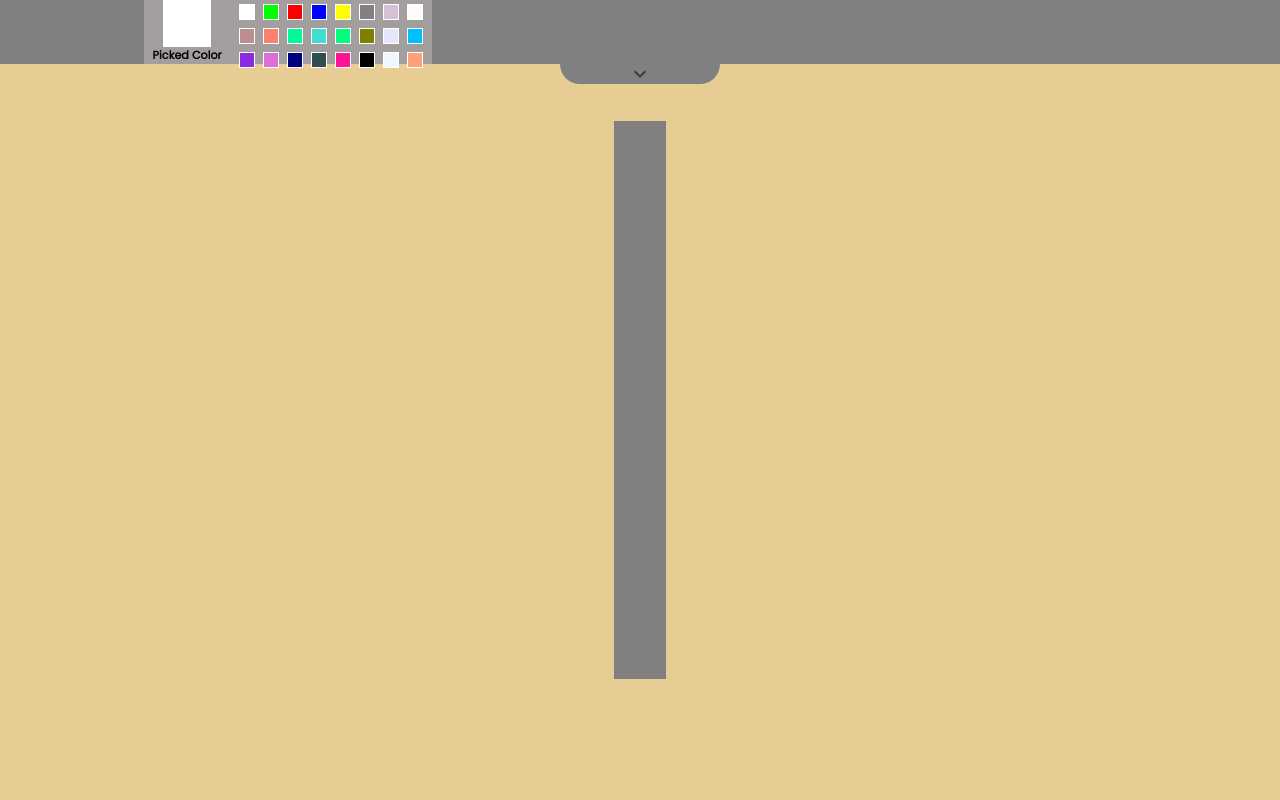
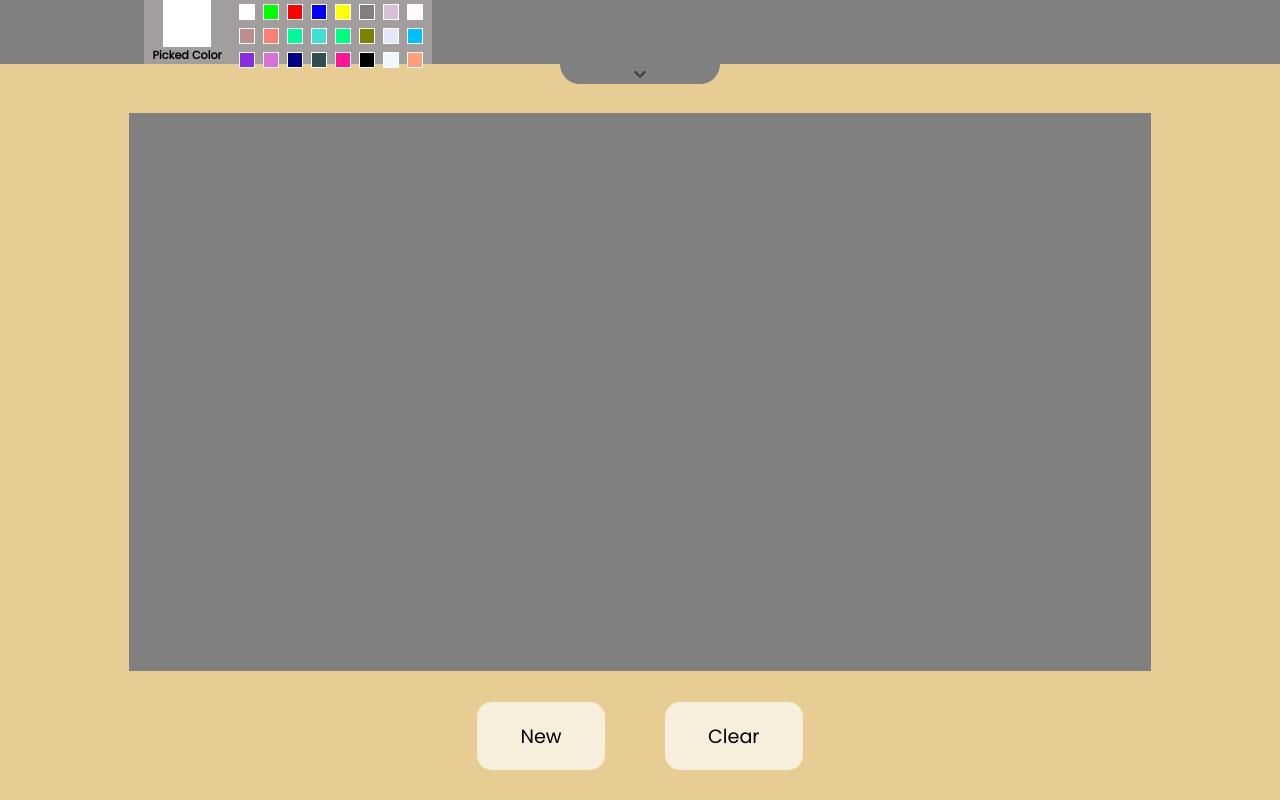
Before and after one commit to KaleIsProgramming/BitMap, a React (Create React App) app: page / in a window 1280 px wide. Both pictures are taken after a click on the button "Stwórz BitMape!". Built offline with nearby package versions, Linux system fonts and the light colour scheme.

Commit message:
Day_4
Feat: Added  clear and create new bitmap button plus made Fix: When colNum and rowNum is equal to 0 than web will ask u to put value into them

```diff
--- a/src/components/bit.tsx
+++ b/src/components/bit.tsx
@@ -4,7 +4,8 @@ import { useAppDispatch, useAppSelector } from "../store";
 import { changeColor } from "../store/slices";
 
 export const Bit = ({bitData}: any) => {
-    const {activeColor, colNum} = useAppSelector(state => state.bitmapSlice);
+    const {colNum} = useAppSelector(state => state.otherSlice);
+    const {activeColor} = useAppSelector(state => state.bitmapSlice);
     const bitDiv = useRef<HTMLHeadingElement>(null);
     const bitWidth = (1 / colNum * 100) + "%";
 
--- a/src/components/bitmap.tsx
+++ b/src/components/bitmap.tsx
@@ -1,10 +1,24 @@
+import { useNavigate } from "react-router-dom";
 import styled from "@emotion/styled";
 import { BitRow } from "./bitRow";
 import { useAppSelector } from "../store";
 
 export const Bitmap = () => {
+    const navigate = useNavigate();
     const bitMapArray = [];
     const {rowNum ,colNum} = useAppSelector(state => state.otherSlice);
+
+    const start = () => {
+        const intervalID = setInterval(() => {
+            if(rowNum === 0 && colNum === 0) {
+                navigate("/");
+                clearInterval(intervalID);
+            }
+        },100);
+
+    }
+
+    start();
 
     for(let i = rowNum; i !== 0; i--) {
         let array = [];
--- /dev/null
+++ b/src/components/clearButton.tsx
@@ -0,0 +1,47 @@
+import { useNavigate } from "react-router-dom";
+import styled from "@emotion/styled";
+import { useAppDispatch } from "../store";
+import { insertRowColNumber2 } from "../store/slices";
+
+export const ClearButton = () => {
+    const navigate = useNavigate();
+    const dispatch = useAppDispatch();
+
+    const clearHandler = () => {
+        navigate("#");
+    }
+
+    const newHandler = () => {
+        const payload = {
+            colNum: 0,
+            rowNum: 0
+        }
+        dispatch(insertRowColNumber2(payload))
+    }
+
+    return(
+        <ButtonContainer>
+            <StyledButton onClick={() => newHandler()}>New</StyledButton>
+            <StyledButton onClick={() => clearHandler()}>Clear</StyledButton>
+        </ButtonContainer>
+    )
+};
+
+const ButtonContainer = styled.div`
+    width: 100%;
+    height: 8vh;
+    display: flex;
+    justify-content: center;
+    align-items: center;
+    margin: 2rem 0rem;
+`;
+
+const StyledButton = styled.button`
+    padding: 1.2rem 2.7rem;
+    font-size: 1.2rem;
+    margin: 30px;
+    border-radius: 15px;
+    border: none;
+    background: #f7efdc;
+    cursor: pointer;
+`;
--- a/src/components/index.ts
+++ b/src/components/index.ts
@@ -4,3 +4,4 @@ export * from "./bitRow";
 export * from "./colorPicker";
 export * from "./colorComponent"
 export * from "./createBitMap";
+export * from "./clearButton";
--- a/src/pages/MainPage.tsx
+++ b/src/pages/MainPage.tsx
@@ -1,5 +1,5 @@
 import styled from "@emotion/styled";
-import { Bitmap, ColorPicker } from "../components";
+import { Bitmap, ColorPicker, ClearButton } from "../components";
 
 export const MainPage = () => {
 
@@ -7,6 +7,7 @@ export const MainPage = () => {
         <StyledMainPage>
             <Bitmap />
             <ColorPicker />
+            <ClearButton />
         </StyledMainPage>
     )
 };
@@ -15,8 +16,9 @@ const StyledMainPage = styled.div`
     height: 100vh;
     width: 100vw;
     display: flex;
-    justify-content: center;
+    justify-content: flex-end;
     align-items: center;
+    flex-direction: column;
     overflow: hidden;
     background: #e7cc93;
 `;
--- a/src/store/slices/bitmap-slice.ts
+++ b/src/store/slices/bitmap-slice.ts
@@ -2,14 +2,11 @@ import { createSlice } from "@reduxjs/toolkit";
 
 interface initialState {
     activeColor: string;
-    rowNum: number;
-    colNum: number;
 }
 
 const initialState: initialState = {
     activeColor: "white",
-    rowNum: 20,
-    colNum: 20
+
 }
 
 const bitmapSlice = createSlice({
@@ -19,12 +16,8 @@ const bitmapSlice = createSlice({
         changeColor: (state, {payload}) => {
             state.activeColor = payload.color;
         },
-        insertRowColNumber: (state, {payload}) => {
-            state.rowNum = payload.rowNum;
-            state.colNum = payload.colNum;
-        },
     }
 });
 
-export const { changeColor, insertRowColNumber } = bitmapSlice.actions;
+export const { changeColor } = bitmapSlice.actions;
 export default bitmapSlice.reducer;
--- a/src/store/slices/other-slice.ts
+++ b/src/store/slices/other-slice.ts
@@ -6,8 +6,8 @@ interface initialState {
 }
 
 const initialState: initialState = {
-    rowNum: 20,
-    colNum: 20
+    rowNum: 0,
+    colNum: 0
 }
 
 const otherSlice = createSlice({
```
